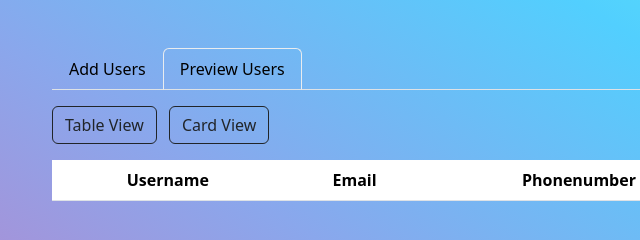
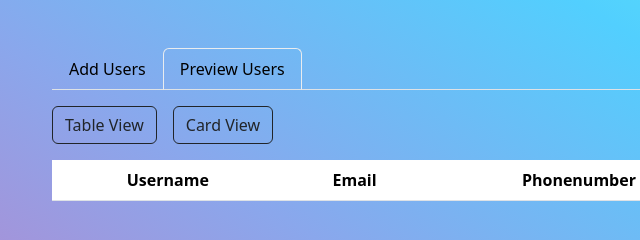
Before and after one commit to Raghad790/Mid-Assessment, a plain HTML site: page Mid Assessment/index.html in a window 1280 px wide. Both pictures are taken after a click on the link "Preview Users". Shown: the top 240 px of the page, 66-706 px from the left. Drawn offline with nearby package versions, Linux system fonts and the light colour scheme.

Commit message:
Mid-Assessment Edited

```diff
--- a/Mid Assessment/index.html
+++ b/Mid Assessment/index.html
@@ -115,13 +115,13 @@
         <div id="submitMessage"></div>
       </div>
       <div id="preview-section" class="d-none">
-        <div class="my-3">
+        <div class="d-flex flex-wrap gap-2 my-3">
           <button id="tableView" class="btn btn-outline-dark me-2">
             Table View
           </button>
           <button id="cardView" class="btn btn-outline-dark">Card View</button>
         </div>
-        <div id="tableViewContainer">
+        <div id="tableViewContainer" class="table-responsive">
           <table
             id="table"
             class="table table-striped table-hover align-middle text-center"
--- a/Mid Assessment/styles.css
+++ b/Mid Assessment/styles.css
@@ -13,7 +13,9 @@ body {
     #52cffe,
     #5ffbf1
   );
-
+  background-repeat: no-repeat;
+  background-attachment: fixed;
+  background-size: cover;
   min-height: 100vh;
   font-family: Arial, sans-serif;
 }
```
